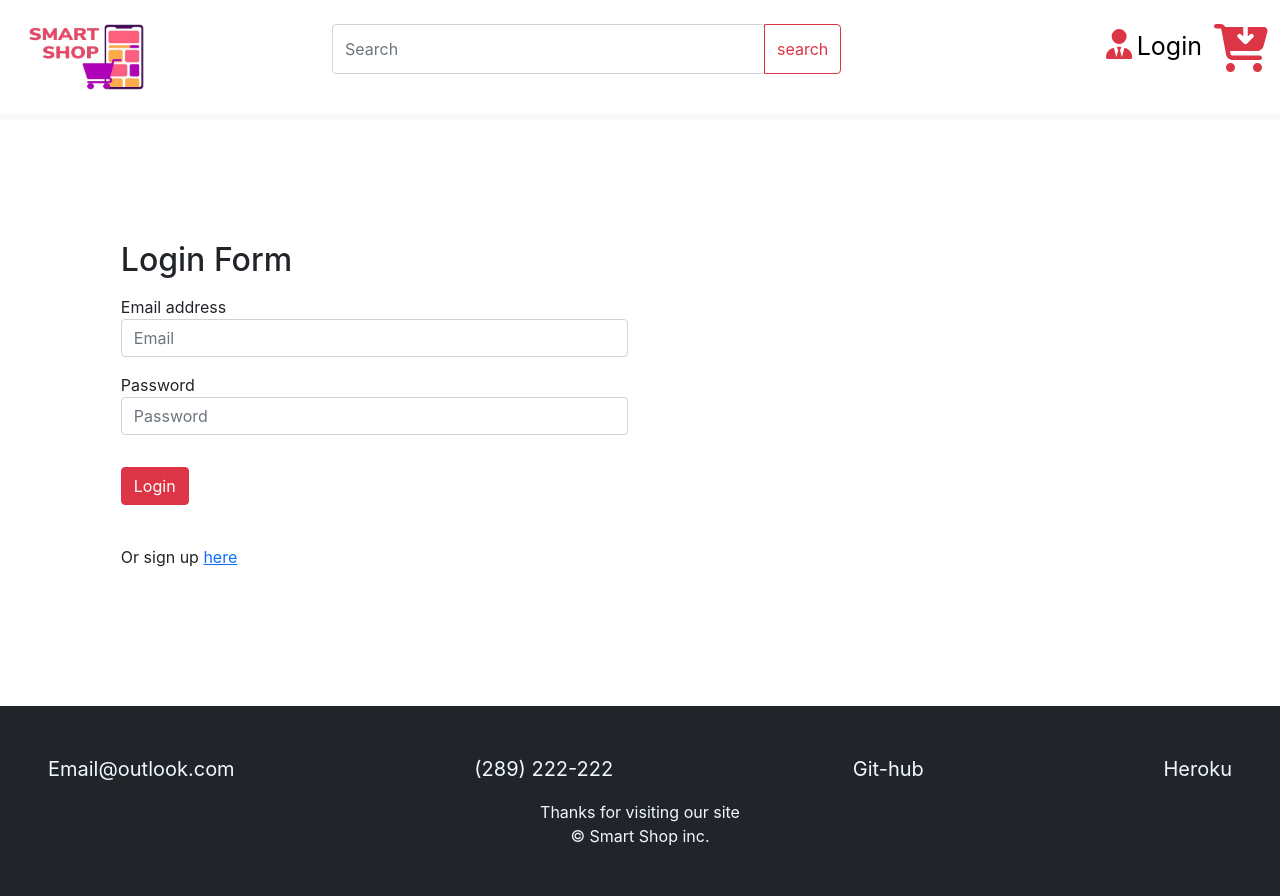
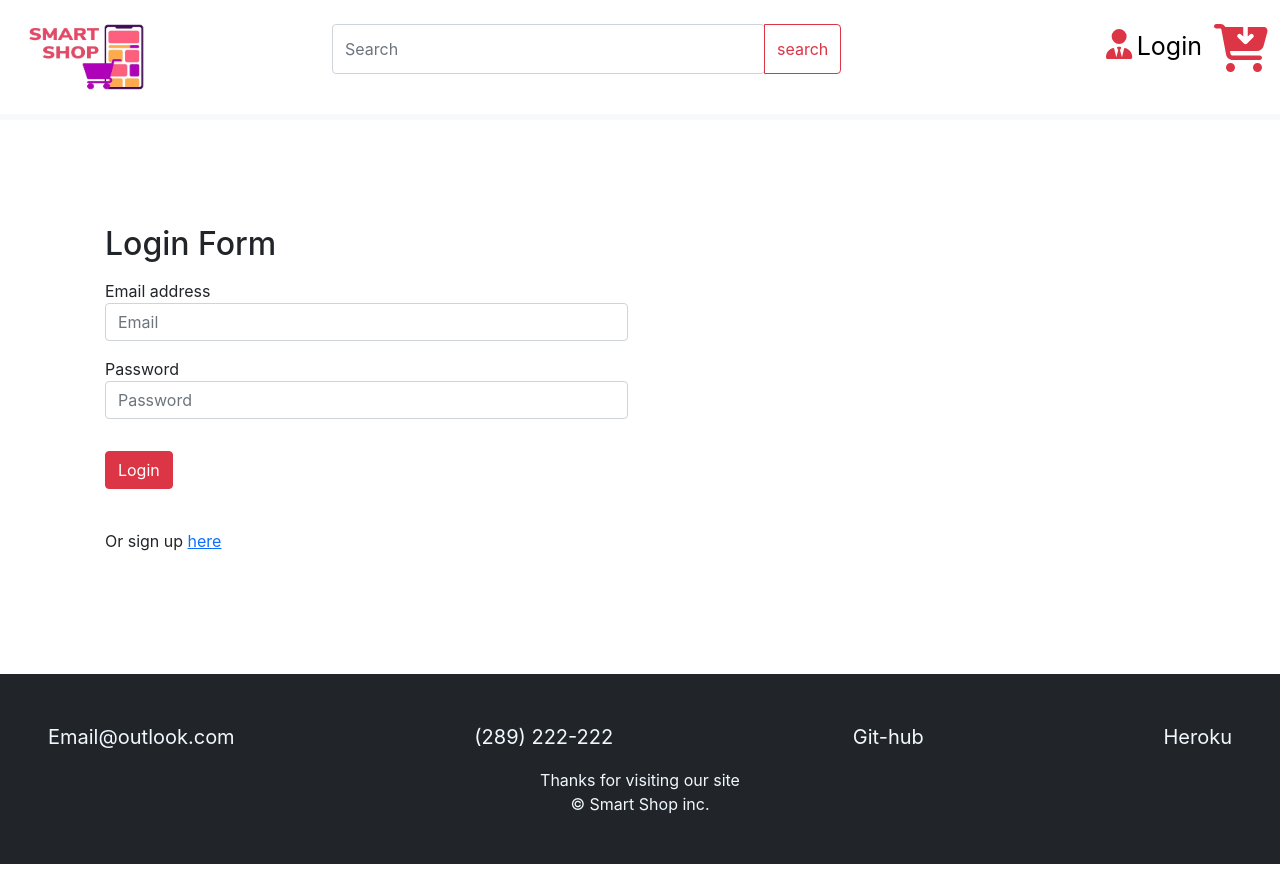
Before and after one commit to Project-3-Group-9/smart-shop, a React (Create React App) app in the folder client/: page /#/login in a window 1280 px wide. After the commit the page ends 864 px from the top, so only its background shows below. Built offline with nearby package versions, Linux system fonts and the light colour scheme.

Commit message:
added further corrections

```diff
--- a/client/src/components/Cart/index.js
+++ b/client/src/components/Cart/index.js
@@ -1,4 +1,5 @@
 import React, { useEffect } from 'react';
+import "../stylesheet.css"
 function Cart() {
     return(
 <section className='cart-form'>
--- a/client/src/components/SignInPage/index.js
+++ b/client/src/components/SignInPage/index.js
@@ -1,5 +1,6 @@
 import React, { useEffect } from 'react';
 import { NavLink,Link } from 'react-router-dom';
+import "../stylesheet.css"
 function SignIN() {
     return(
 <section className='login-form'>
--- a/client/src/components/stylesheet.css
+++ b/client/src/components/stylesheet.css
@@ -30,14 +30,16 @@
 /* login */
 
 .login-form {
-    margin:15.1vh;
+    margin: 8.2%;
 }
 
 
 /* cart */
 
 .cart-form {
-    margin: 6.45vh;
+    margin: 4%;
+    -ms-overflow-style: none;
+    scrollbar-width: none;
 }
 
 
```
